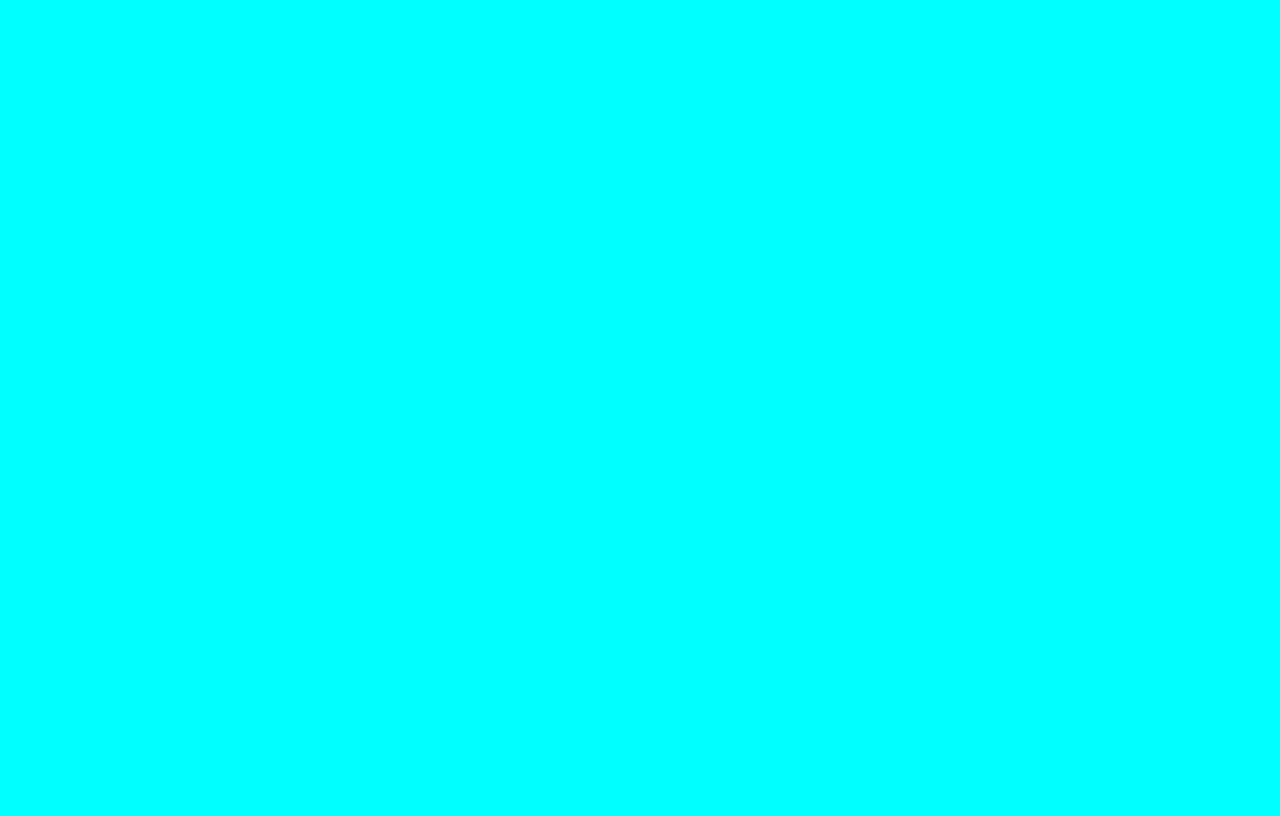
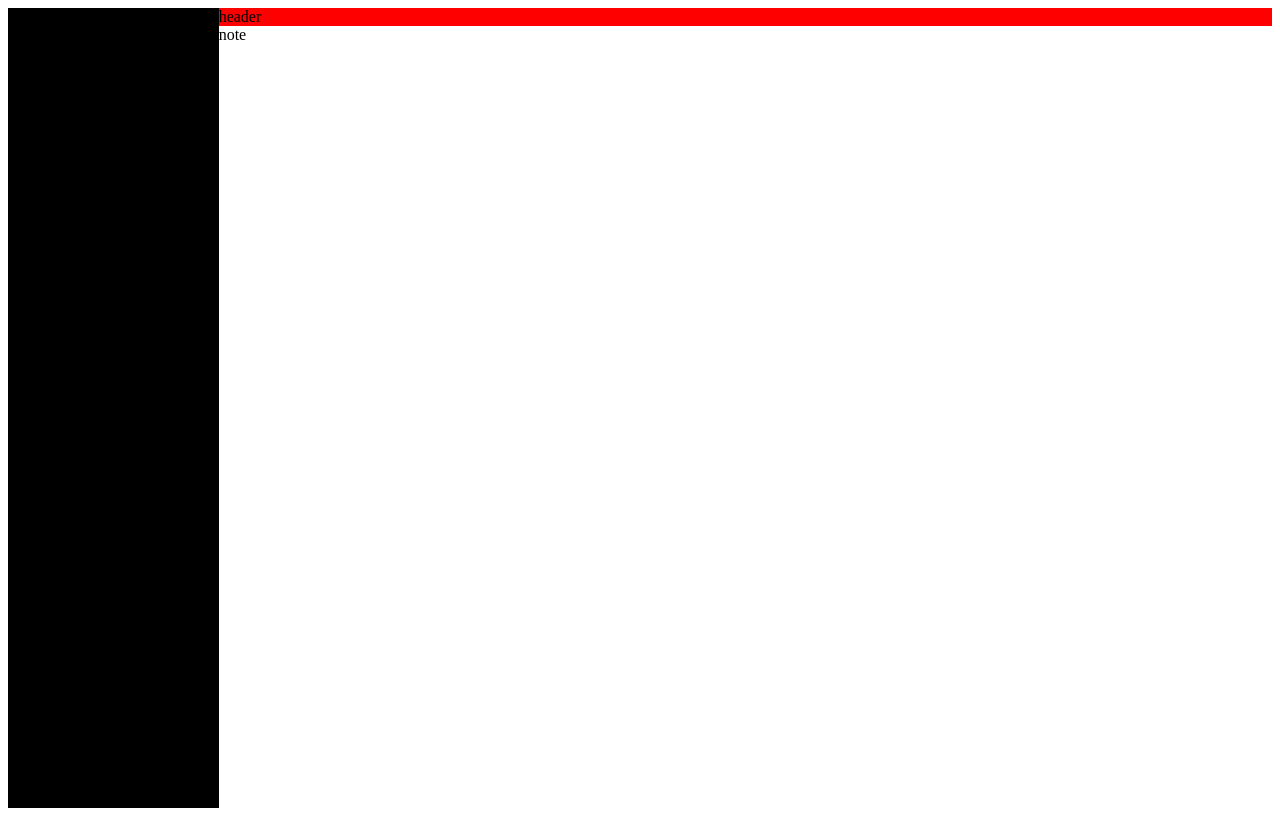
Before and after one commit to Fatratchicken/to-do, a website built with webpack: page src/template.html in a window 1280 px wide. Built offline with nearby package versions, Linux system fonts and the light colour scheme.

Commit message:
Initial commit. File setup, basic html and css.
Basic site structure with simple html / css.

```diff
--- a/src/styles.css
+++ b/src/styles.css
@@ -1,3 +1,32 @@
-* {
-    background-color: aqua;
+body {
+  height: 100vh;
 }
+
+#grid-container {
+  display: grid;
+  grid-template-areas: "sidebar header"
+                        "sidebar note";
+
+  grid-template-columns: minmax(150px, 1fr) 5fr;
+  grid-template-rows: auto 1fr;
+
+  height: 100%;
+}
+
+#header {
+  background-color: red;
+
+  grid-area: header;
+}
+
+#sidebar {
+  background-color: black;
+
+  grid-area: sidebar;
+}
+
+#note{
+  background-color: white;
+
+  grid-area: note;
+}
--- a/src/template.html
+++ b/src/template.html
@@ -6,6 +6,10 @@
     <title>Document</title>
 </head>
 <body>
-
+    <div id="grid-container">
+        <div id="header">header</div>
+        <div id="sidebar">sidebar</div>
+        <div id="note">note</div>
+    </div>
 </body>
 </html>
```
